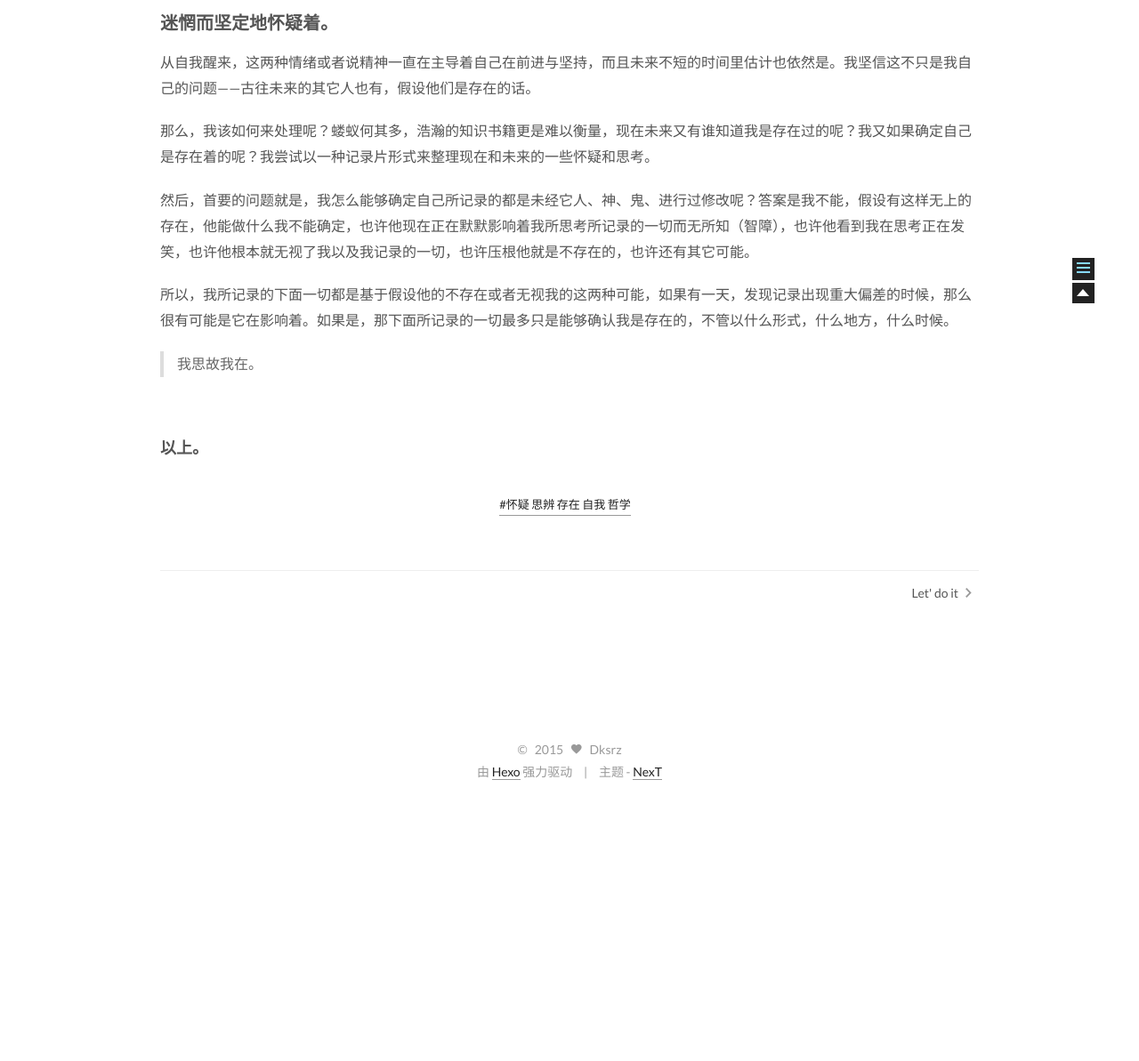
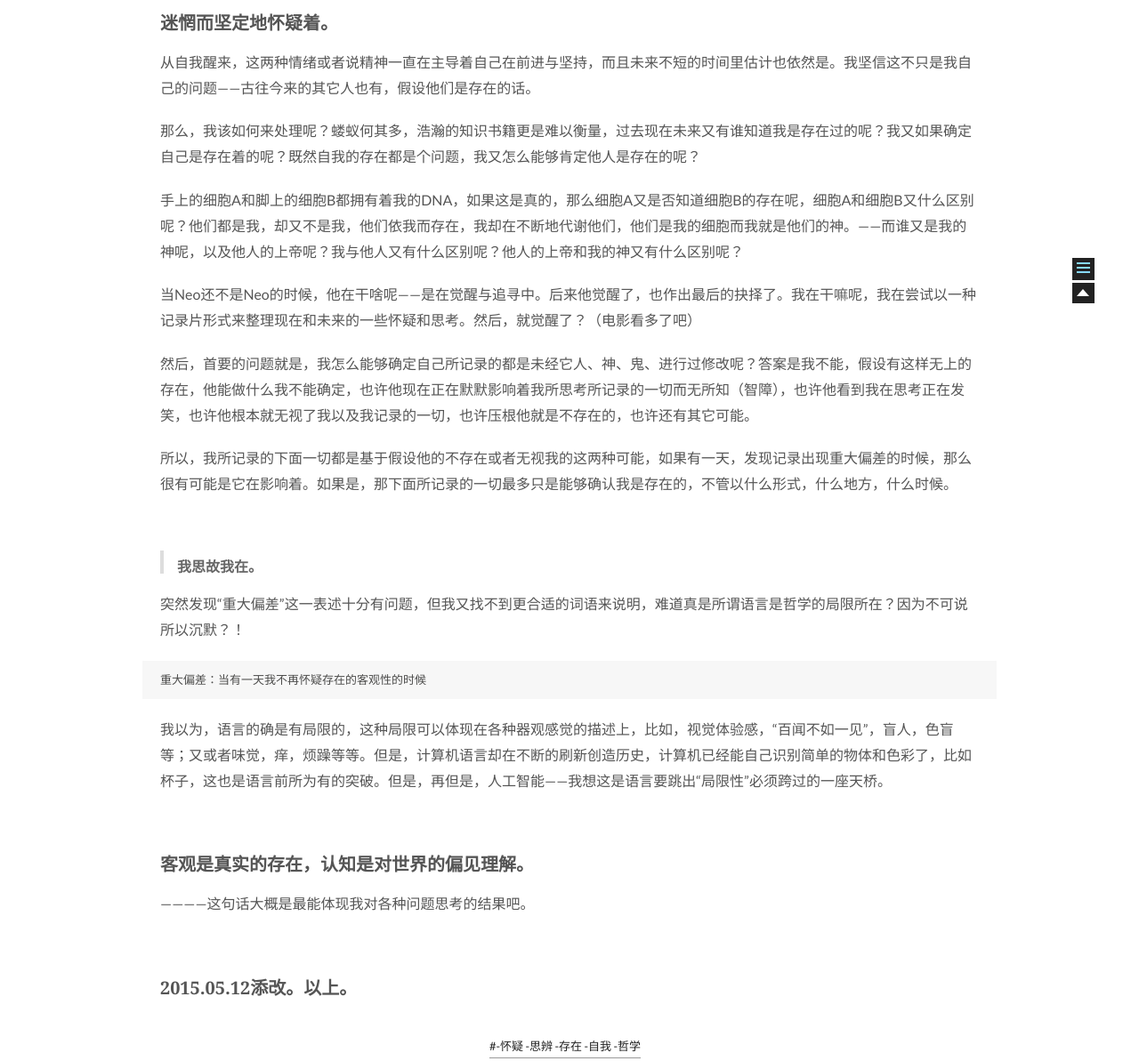
Before and after one commit to suoba/suoba.github.io, a plain HTML site: page 2015/05/11/存在与怀疑/index.html in a window 1280 px wide. Shown: the part 440-1633 px from the top of the page at 89% size. Before the commit the page ends 1340 px from the top, so only its background shows below. Drawn offline with Linux system fonts and the light colour scheme; a script that the page names is missing.

Commit message:
Site updated: 2015-05-12 23:56:13

```diff
--- a/2015/05/11/存在与怀疑/index.html
+++ b/2015/05/11/存在与怀疑/index.html
@@ -22,7 +22,7 @@
 
 
 
-	<meta name="keywords" content="怀疑 思辨 存在 自我 哲学," />
+	<meta name="keywords" content="-怀疑 -思辨 -存在 -自我 -哲学," />
 
   <title> 存在与怀疑 // 独看世人醉 </title>
 </head>
@@ -134,14 +134,19 @@
 
 
 
-          <h4 id="迷惘而坚定地怀疑着。">迷惘而坚定地怀疑着。</h4><p>从自我醒来，这两种情绪或者说精神一直在主导着自己在前进与坚持，而且未来不短的时间里估计也依然是。我坚信这不只是我自己的问题——古往未来的其它人也有，假设他们是存在的话。</p>
-<p>那么，我该如何来处理呢？蝼蚁何其多，浩瀚的知识书籍更是难以衡量，现在未来又有谁知道我是存在过的呢？我又如果确定自己是存在着的呢？我尝试以一种记录片形式来整理现在和未来的一些怀疑和思考。</p>
+          <h4 id="迷惘而坚定地怀疑着。">迷惘而坚定地怀疑着。</h4><p>从自我醒来，这两种情绪或者说精神一直在主导着自己在前进与坚持，而且未来不短的时间里估计也依然是。我坚信这不只是我自己的问题——古往今来的其它人也有，假设他们是存在的话。</p>
+<p>那么，我该如何来处理呢？蝼蚁何其多，浩瀚的知识书籍更是难以衡量，过去现在未来又有谁知道我是存在过的呢？我又如果确定自己是存在着的呢？既然自我的存在都是个问题，我又怎么能够肯定他人是存在的呢？</p>
+<p>手上的细胞A和脚上的细胞B都拥有着我的DNA，如果这是真的，那么细胞A又是否知道细胞B的存在呢，细胞A和细胞B又什么区别呢？他们都是我，却又不是我，他们依我而存在，我却在不断地代谢他们，他们是我的细胞而我就是他们的神。——而谁又是我的神呢，以及他人的上帝呢？我与他人又有什么区别呢？他人的上帝和我的神又有什么区别呢？</p>
+<p>当Neo还不是Neo的时候，他在干啥呢——是在觉醒与追寻中。后来他觉醒了，也作出最后的抉择了。我在干嘛呢，我在尝试以一种记录片形式来整理现在和未来的一些怀疑和思考。然后，就觉醒了？（电影看多了吧）</p>
 <p>然后，首要的问题就是，我怎么能够确定自己所记录的都是未经它人、神、鬼、进行过修改呢？答案是我不能，假设有这样无上的存在，他能做什么我不能确定，也许他现在正在默默影响着我所思考所记录的一切而无所知（智障），也许他看到我在思考正在发笑，也许他根本就无视了我以及我记录的一切，也许压根他就是不存在的，也许还有其它可能。</p>
 <p>所以，我所记录的下面一切都是基于假设他的不存在或者无视我的这两种可能，如果有一天，发现记录出现重大偏差的时候，那么很有可能是它在影响着。如果是，那下面所记录的一切最多只是能够确认我是存在的，不管以什么形式，什么地方，什么时候。</p>
 <blockquote>
-<p>我思故我在。</p>
-</blockquote>
-<h5 id="以上。">以上。</h5>
+<h6 id="我思故我在。">我思故我在。</h6></blockquote>
+<p>突然发现“重大偏差”这一表述十分有问题，但我又找不到更合适的词语来说明，难道真是所谓语言是哲学的局限所在？因为不可说所以沉默？！</p>
+<pre><code>重大偏差：当有一天我不再怀疑存在的客观性的时候
+</code></pre><p>我以为，语言的确是有局限的，这种局限可以体现在各种器观感觉的描述上，比如，视觉体验感，“百闻不如一见”，盲人，色盲等；又或者味觉，痒，烦躁等等。但是，计算机语言却在不断的刷新创造历史，计算机已经能自己识别简单的物体和色彩了，比如杯子，这也是语言前所为有的突破。但是，再但是，人工智能——我想这是语言要跳出“局限性”必须跨过的一座天桥。</p>
+<h4 id="客观是真实的存在，认知是对世界的偏见理解。">客观是真实的存在，认知是对世界的偏见理解。</h4><p>————这句话大概是最能体现我对各种问题思考的结果吧。</p>
+<h4 id="2015-05-12添改。以上。">2015.05.12添改。以上。</h4>
 
       </div>
 
@@ -152,7 +157,7 @@
           <div class="post-tags">
 
               <a href="/tags/怀疑-思辨-存在-自我-哲学/">
-                #怀疑 思辨 存在 自我 哲学
+                #-怀疑 -思辨 -存在 -自我 -哲学
               </a>
 
           </div>
@@ -262,7 +267,7 @@
         <div class="post-toc">
 
 
-            <div class="post-toc-content"><ol class="nav"><li class="nav-item nav-level-4"><a class="nav-link" href="#迷惘而坚定地怀疑着。"><span class="nav-number">1.</span> <span class="nav-text">迷惘而坚定地怀疑着。</span></a><ol class="nav-child"><li class="nav-item nav-level-5"><a class="nav-link" href="#以上。"><span class="nav-number">1.1.</span> <span class="nav-text">以上。</span></a></li></ol></li></ol></div>
+            <div class="post-toc-content"><ol class="nav"><li class="nav-item nav-level-4"><a class="nav-link" href="#迷惘而坚定地怀疑着。"><span class="nav-number">1.</span> <span class="nav-text">迷惘而坚定地怀疑着。</span></a><ol class="nav-child"><li class="nav-item nav-level-6"><a class="nav-link" href="#我思故我在。"><span class="nav-number">1.0.1.</span> <span class="nav-text">我思故我在。</span></a></li></ol></li></ol></li><li class="nav-item nav-level-4"><a class="nav-link" href="#客观是真实的存在，认知是对世界的偏见理解。"><span class="nav-number">2.</span> <span class="nav-text">客观是真实的存在，认知是对世界的偏见理解。</span></a></li><li class="nav-item nav-level-4"><a class="nav-link" href="#2015-05-12添改。以上。"><span class="nav-number">3.</span> <span class="nav-text">2015.05.12添改。以上。</span></a></li></ol></div>
 
         </div>
         <div class="post-toc-indicator-bottom post-toc-indicator"></div>
--- a/css/main.css
+++ b/css/main.css
@@ -1137,7 +1137,7 @@ body {
   width: 4px;
   height: 4px;
   border-radius: 50%;
-  background: #714eff;
+  background: #8c6503;
 }
 .sidebar-nav {
   margin: 0;
```
Also changed, not shown: 2015/05/11/Let-do-it/index.html (+1 -1 lines), index.html (+12 -7 lines), tags/怀疑-思辨-存在-自我-哲学/index.html (+2 -2 lines).
